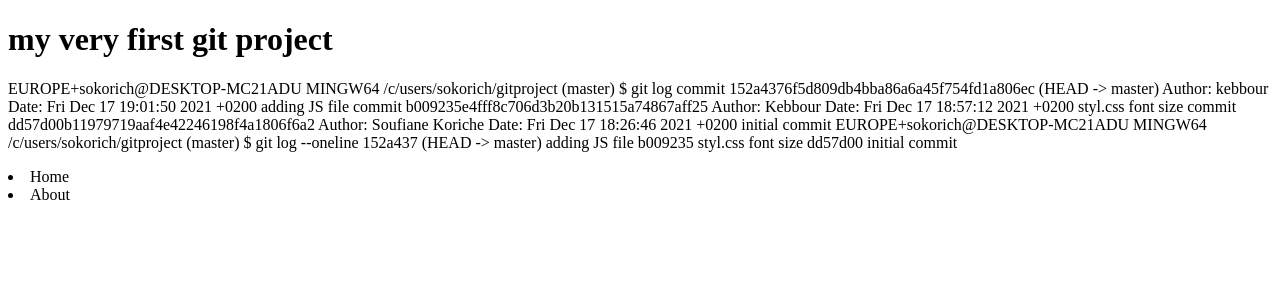
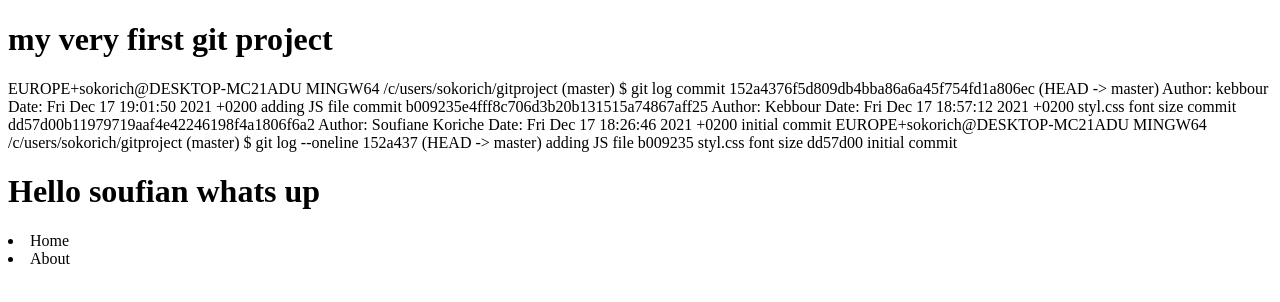
Before and after one commit to sokori/gitProject, a plain HTML site: page Index.html in a window 1280 px wide. Drawn offline with Linux system fonts and the light colour scheme.

Commit message:
update author's info

```diff
--- a/Index.html
+++ b/Index.html
@@ -37,6 +37,7 @@
 
 
     </p>
+    <h1>Hello soufian whats up</h1>
     <nav>
         <li>Home</li>
         <li>About</li>
```
